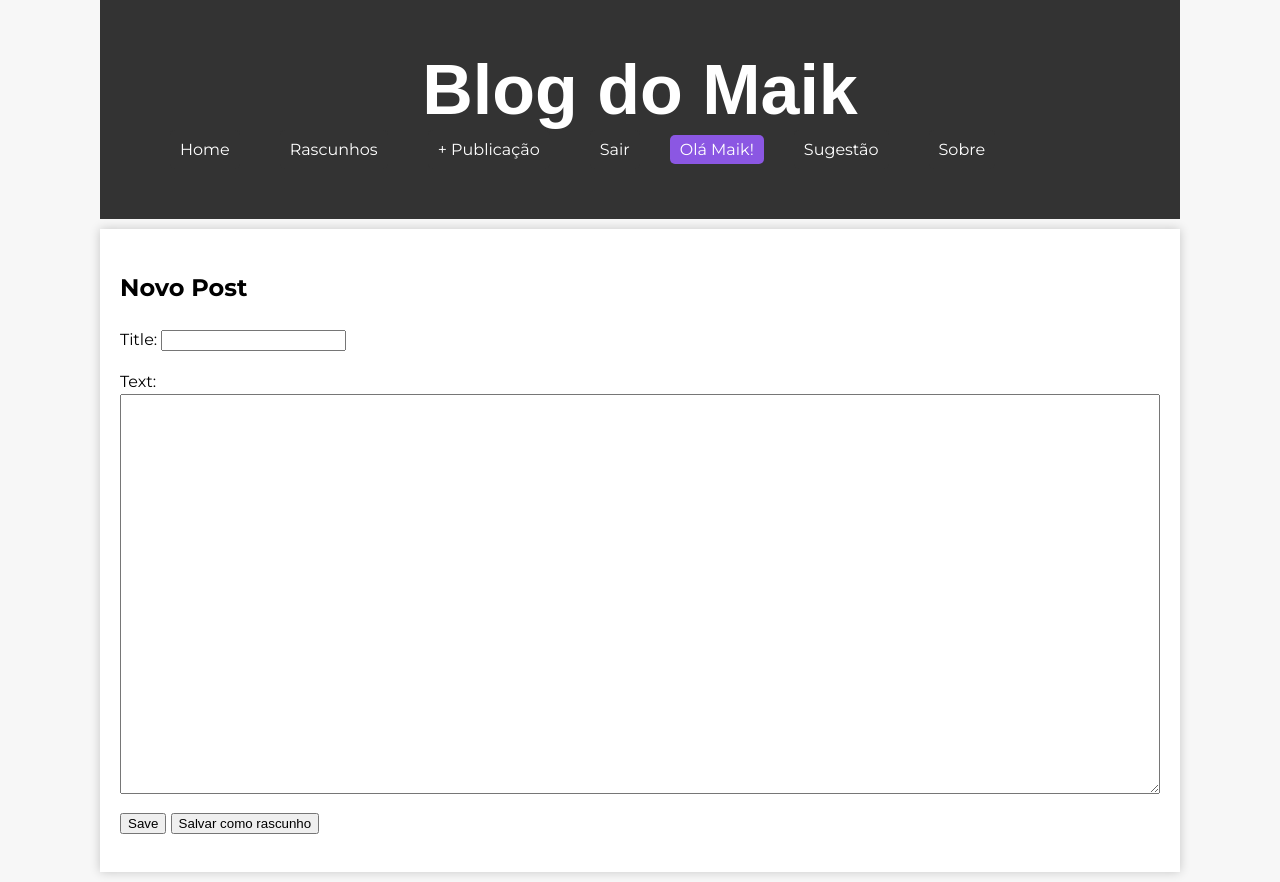
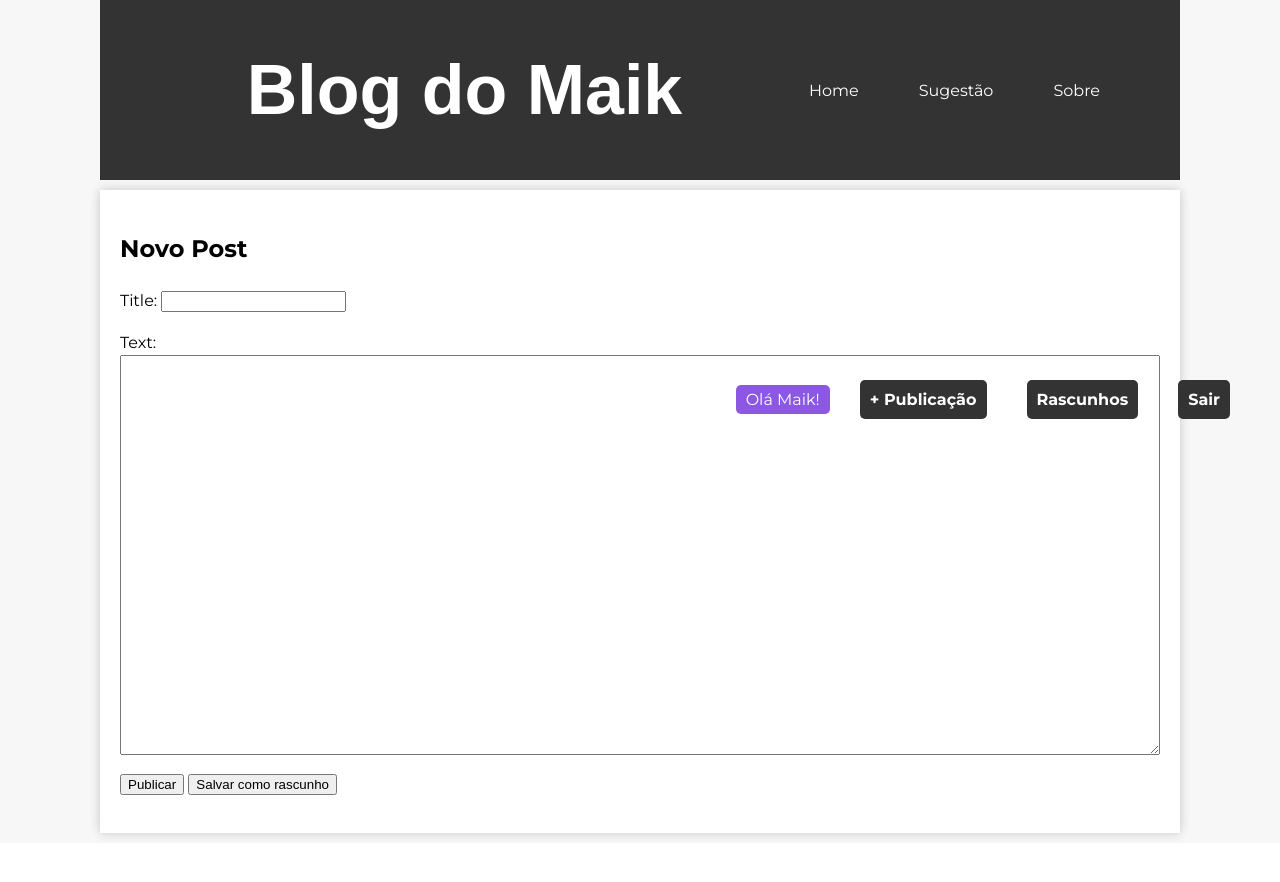
Before and after one commit to MaikDouglasOficial/meusite, a Django app: page /post/new/ in a window 1280 px wide. After the commit the page ends 840 px from the top, so only its background shows below. Run offline with Django 4.2, Linux system fonts and the light colour scheme; a user stored in the database is signed in.

Commit message:
Menu flutuante adm.

```diff
--- a/blog/static/css/blog.css
+++ b/blog/static/css/blog.css
@@ -134,7 +134,7 @@ footer {
 }
 
 .post-info {
-  font-size: 13px;
+   font-size: 13px;
    margin-bottom: 40px;
    margin-top: 10px;
 }
@@ -154,3 +154,33 @@ footer {
 .post-form h2 {
     font-size: 24px;
 }
+
+.admin-menu {
+  position: fixed;
+  top: 50%;
+  right: 0;
+  transform: translateY(-50%);
+  display: flex;
+  flex-direction: row;
+  align-items: center;
+  background-color: #f9f9f9;
+  border: none;
+  padding: 30px;
+  background-color: transparent;
+  line-height: 2;
+  border-bottom: none;
+
+}
+
+.admin-menu a {
+  color: #333;
+  font-weight: bold;
+  margin-bottom: 3px;
+  padding: 4px 8px;
+  text-decoration: none;
+}
+
+.admin-menu a:hover {
+
+  color: #fff;
+}
--- a/blog/templates/blog/base.html
+++ b/blog/templates/blog/base.html
@@ -15,13 +15,15 @@
 			<ul>
 				<li><a href="/" onclick="window.scrollTo(0, 0);">Home</a></li>
 				{% if user.is_authenticated %}
-				<li><a href="{% url 'post_draft_list' %}" class="top-menu">Rascunhos</a></li>
-				<li><a href="{% url 'post_new' %}" class="top-menu">+ Publicação</a></li>
-                <li><a href="{% url 'logout' %}" class="top-menu">Sair</a></li>
-                <li><span class="top-menu">Olá {{ user.username }}!</span></li>
-                {% else %}
-                <li><a href="{% url 'login' %}" class="top-menu">Entrar</a></li>
-                {% endif %}
+				<div class="admin-menu" id="menu-lateral">
+					<li><span class="top-menu">Olá {{ user.username }}!</span></li>
+					<li><a href="{% url 'post_new' %}" class="top-menu">+ Publicação</a></li>
+					<li><a href="{% url 'post_draft_list' %}" class="top-menu">Rascunhos</a></li>
+					<li><a href="{% url 'logout' %}" class="top-menu">Sair</a></li>
+				</div>
+				{% else %}
+				<li><a href="{% url 'login' %}" class="top-menu">Entrar</a></li>
+				{% endif %}
 				<li><a href="{% url 'sugestao' %}">Sugestão</a></li>
 				<li><a href="{% url 'sobre' %}">Sobre</a></li>
 			</ul>
@@ -35,5 +37,6 @@
 		<p></p>
 	</footer>
 	<script src="{% static 'js/blog.js' %}"></script>
+	<script src="{% static 'js/menu.js' %}"></script>
 </body>
 </html>
--- a/blog/templates/blog/post_edit.html
+++ b/blog/templates/blog/post_edit.html
@@ -5,7 +5,7 @@
     <h2>Novo Post</h2>
     <form method="POST" class="post-form">{% csrf_token %}
         {{ form.as_p }}
-        <button type="submit" class="save btn btn-default">Save</button>
+        <button type="submit" class="save btn btn-default">Publicar</button>
         <button type="submit" class="btn btn-secondary" name="save_draft">Salvar como rascunho</button>
     </form>
 {% endblock %}
```
Also changed, not shown: blog/static/js/menu.js (added, +60 -0 lines), blog/templates/blog/post_draft_list.html (added, +11 -0 lines), blog/templates/registration/login.html (added, +24 -0 lines).
